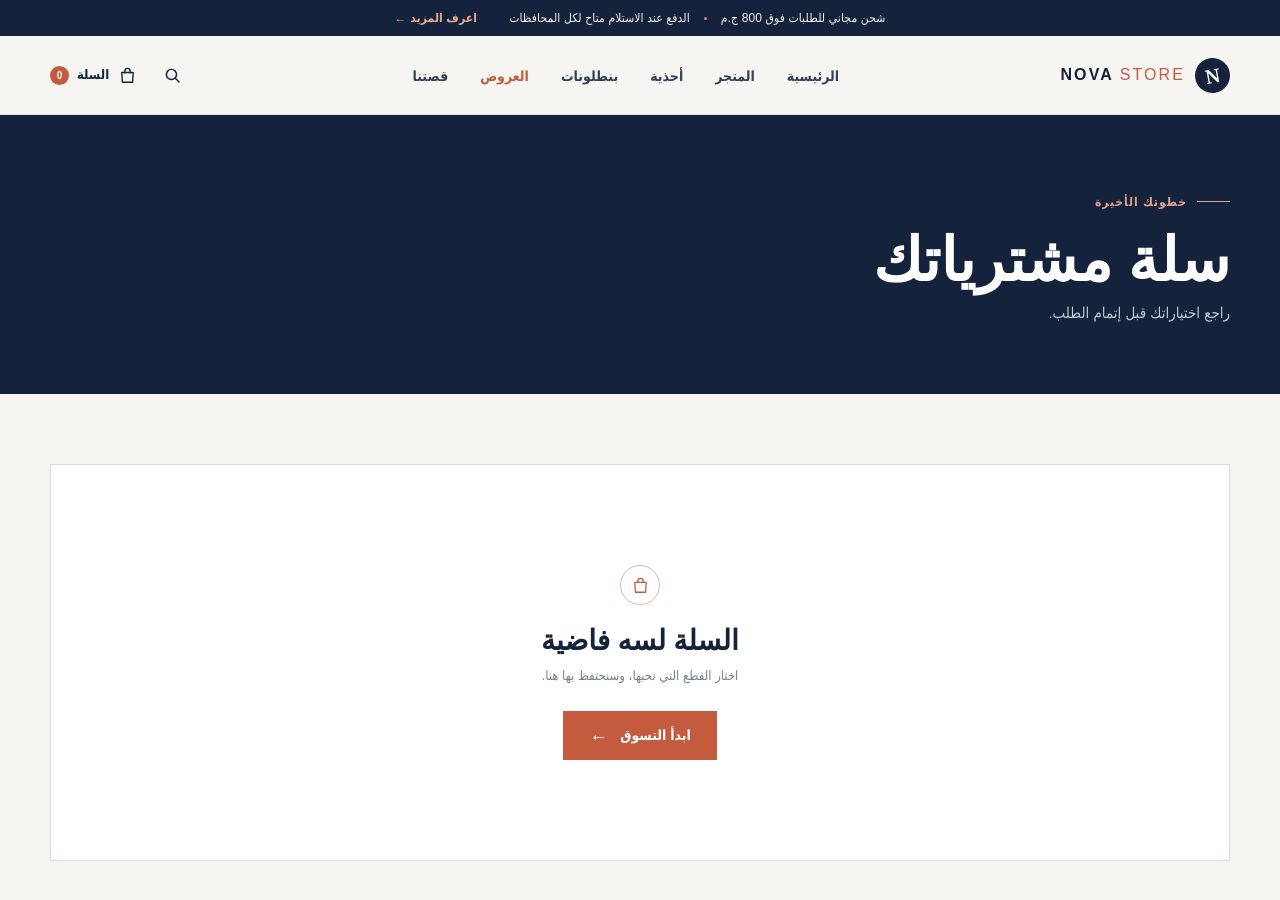
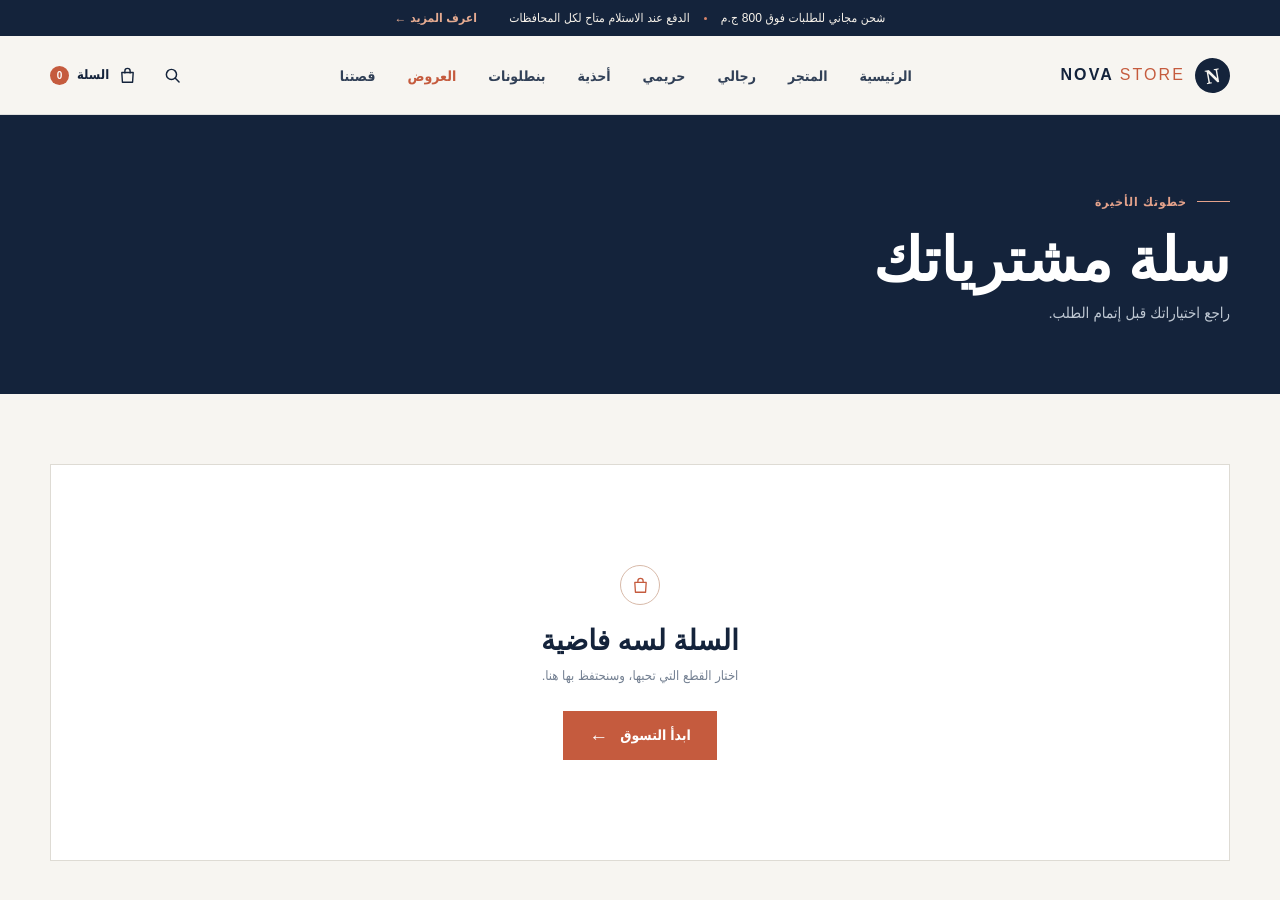
Before and after one commit to khaledmazen357753-ux/nova-store-tmp, a Next.js app: page /cart in a window 1280 px wide. Shown: the top 900 px of the page. Built offline with nearby package versions, Linux system fonts and the light colour scheme.

Commit message:
Add catalog filters and product sorting
Co-authored-by: arena-agent <297053741+arena-agent@users.noreply.github.com>

```diff
--- a/app/components/Navigation.tsx
+++ b/app/components/Navigation.tsx
@@ -47,6 +47,8 @@ export default function Navigation() {
           <div className={`nav-links ${isMenuOpen ? "is-open" : ""}`}>
             <Link href="/" onClick={() => setIsMenuOpen(false)}>الرئيسية</Link>
             <Link href="/products" onClick={() => setIsMenuOpen(false)}>المتجر</Link>
+            <Link href="/products?gender=men" onClick={() => setIsMenuOpen(false)}>رجالي</Link>
+            <Link href="/products?gender=women" onClick={() => setIsMenuOpen(false)}>حريمي</Link>
             <Link href="/products?category=shoes" onClick={() => setIsMenuOpen(false)}>أحذية</Link>
             <Link href="/products?category=pants" onClick={() => setIsMenuOpen(false)}>بنطلونات</Link>
             <Link href="/products?category=offers" onClick={() => setIsMenuOpen(false)} className="nav-sale">العروض</Link>
--- a/app/components/ProductCard.tsx
+++ b/app/components/ProductCard.tsx
@@ -57,8 +57,8 @@ export default function ProductCard({ product }: { product: Product }) {
       </div>
       <div className="product-card-info">
         <div className="product-card-meta">
-          <span>{product.categoryLabel}</span>
-          <span className="rating" aria-label="تقييم 4.9 من 5">★ 4.9</span>
+          <span>{product.brand} · {product.genderLabel}</span>
+          <span className="rating" aria-label={`تقييم ${product.rating} من 5`}>★ {product.rating} ({product.reviewCount})</span>
         </div>
         <Link href={`/product/${product.id}`} className="product-name">{product.name}</Link>
         <p className="product-description">{product.description}</p>
--- a/app/lib/products.ts
+++ b/app/lib/products.ts
@@ -1,3 +1,5 @@
+export type Gender = "men" | "women";
+
 export type Product = {
   id: number;
   name: string;
@@ -6,9 +8,16 @@ export type Product = {
   oldPrice?: number;
   category: "shoes" | "pants";
   categoryLabel: string;
+  gender: Gender;
+  genderLabel: string;
+  brand: string;
   image: string;
   badge?: string;
   sizes?: string[];
+  rating: number;
+  reviewCount: number;
+  salesCount: number;
+  createdAt: string;
 };
 
 export const products: Product[] = [
@@ -20,9 +29,16 @@ export const products: Product[] = [
     oldPrice: 715,
     category: "shoes",
     categoryLabel: "أحذية",
+    gender: "men",
+    genderLabel: "رجالي",
+    brand: "Nova",
     image: "/product-sneaker.png",
     badge: "الأكثر مبيعاً",
     sizes: ["40", "41", "42", "43", "44"],
+    rating: 4.9,
+    reviewCount: 128,
+    salesCount: 340,
+    createdAt: "2026-09-10",
   },
   {
     id: 2,
@@ -32,9 +48,16 @@ export const products: Product[] = [
     oldPrice: 999,
     category: "shoes",
     categoryLabel: "أحذية",
+    gender: "men",
+    genderLabel: "رجالي",
+    brand: "Heritage",
     image: "/product-loafer.png",
     badge: "خصم 20%",
     sizes: ["40", "41", "42", "43"],
+    rating: 4.7,
+    reviewCount: 86,
+    salesCount: 214,
+    createdAt: "2026-08-27",
   },
   {
     id: 3,
@@ -43,9 +66,16 @@ export const products: Product[] = [
     price: 499,
     category: "pants",
     categoryLabel: "بنطلونات",
+    gender: "men",
+    genderLabel: "رجالي",
+    brand: "Urban Form",
     image: "/product-jeans.png",
     badge: "جديد",
     sizes: ["30", "32", "34", "36"],
+    rating: 4.8,
+    reviewCount: 72,
+    salesCount: 176,
+    createdAt: "2026-09-18",
   },
   {
     id: 4,
@@ -54,8 +84,15 @@ export const products: Product[] = [
     price: 699,
     category: "shoes",
     categoryLabel: "أحذية",
+    gender: "women",
+    genderLabel: "حريمي",
+    brand: "Nova",
     image: "/product-sneaker.png",
-    sizes: ["40", "41", "42", "43", "44"],
+    sizes: ["37", "38", "39", "40", "41"],
+    rating: 4.9,
+    reviewCount: 94,
+    salesCount: 198,
+    createdAt: "2026-09-15",
   },
   {
     id: 5,
@@ -65,9 +102,16 @@ export const products: Product[] = [
     oldPrice: 649,
     category: "pants",
     categoryLabel: "بنطلونات",
+    gender: "men",
+    genderLabel: "رجالي",
+    brand: "Urban Form",
     image: "/product-jeans.png",
     badge: "خصم 15%",
     sizes: ["30", "32", "34", "36"],
+    rating: 4.6,
+    reviewCount: 51,
+    salesCount: 143,
+    createdAt: "2026-08-12",
   },
   {
     id: 6,
@@ -76,8 +120,15 @@ export const products: Product[] = [
     price: 999,
     category: "shoes",
     categoryLabel: "أحذية",
+    gender: "men",
+    genderLabel: "رجالي",
+    brand: "Heritage",
     image: "/product-loafer.png",
     sizes: ["40", "41", "42", "43"],
+    rating: 4.5,
+    reviewCount: 38,
+    salesCount: 97,
+    createdAt: "2026-07-29",
   },
   {
     id: 7,
@@ -86,9 +137,16 @@ export const products: Product[] = [
     price: 579,
     category: "pants",
     categoryLabel: "بنطلونات",
+    gender: "women",
+    genderLabel: "حريمي",
+    brand: "Linea",
     image: "/product-jeans.png",
     badge: "جديد",
-    sizes: ["30", "32", "34", "36"],
+    sizes: ["28", "30", "32", "34"],
+    rating: 4.7,
+    reviewCount: 47,
+    salesCount: 121,
+    createdAt: "2026-09-20",
   },
   {
     id: 8,
@@ -97,8 +155,51 @@ export const products: Product[] = [
     price: 629,
     category: "shoes",
     categoryLabel: "أحذية",
+    gender: "women",
+    genderLabel: "حريمي",
+    brand: "Nova",
     image: "/product-sneaker.png",
-    sizes: ["40", "41", "42", "43", "44"],
+    sizes: ["37", "38", "39", "40", "41"],
+    rating: 4.4,
+    reviewCount: 29,
+    salesCount: 83,
+    createdAt: "2026-07-15",
+  },
+  {
+    id: 9,
+    name: "Studio Straight",
+    description: "بنطلون بقصة مستقيمة وحضور هادئ",
+    price: 529,
+    category: "pants",
+    categoryLabel: "بنطلونات",
+    gender: "women",
+    genderLabel: "حريمي",
+    brand: "Linea",
+    image: "/product-jeans.png",
+    sizes: ["28", "30", "32", "34"],
+    rating: 4.8,
+    reviewCount: 63,
+    salesCount: 112,
+    createdAt: "2026-09-05",
+  },
+  {
+    id: 10,
+    name: "City Derby",
+    description: "حذاء رسمي خفيف للمشاوير المهمة",
+    price: 899,
+    oldPrice: 1_049,
+    category: "shoes",
+    categoryLabel: "أحذية",
+    gender: "men",
+    genderLabel: "رجالي",
+    brand: "Maison 24",
+    image: "/product-loafer.png",
+    badge: "خصم 14%",
+    sizes: ["40", "41", "42", "43"],
+    rating: 4.3,
+    reviewCount: 24,
+    salesCount: 68,
+    createdAt: "2026-06-30",
   },
 ];
 
--- a/app/page.tsx
+++ b/app/page.tsx
@@ -18,7 +18,7 @@ function TrustIcon({ type }: { type: "truck" | "shield" | "refresh" }) {
 }
 
 export default function Home() {
-  const featuredProducts = products.slice(0, 4);
+  const featuredProducts = [...products].sort((a, b) => b.salesCount - a.salesCount).slice(0, 4);
 
   return (
     <main>
--- a/app/product/[id]/page.tsx
+++ b/app/product/[id]/page.tsx
@@ -14,7 +14,7 @@ export default async function ProductDetail({ params }: { params: Promise<{ id:
 
   return (
     <main>
-      <section className="page-content section-light"><div className="site-container"><Link href="/products" className="text-link" style={{ margin: "0 0 30px" }}>العودة للمتجر <span>→</span></Link><div className="detail-layout"><div className="detail-image"><Image src={product.image} alt={product.name} fill priority sizes="(max-width: 680px) 100vw, 55vw" /></div><div className="detail-info"><span className="eyebrow">{product.categoryLabel} · Nova Store</span><h1>{product.name}</h1><div className="detail-rating">★★★★★ <span>4.9 · 32 تقييم</span></div><p className="detail-description">{product.description}. تصميم عملي وخامة مريحة، معمول عشان يعيش معك من أول مشوار الصباح لآخر خروجة في اليوم.</p><div className="detail-price">{formatPrice(product.price)} <small>ج.م</small>{product.oldPrice && <del>{formatPrice(product.oldPrice)} ج.م</del>}</div><AddToCartButton product={product} /><div className="detail-benefits"><div><strong>توصيل سريع</strong><span>2–5 أيام عمل</span></div><div><strong>استرجاع سهل</strong><span>خلال 14 يوماً</span></div><div><strong>دفع آمن</strong><span>عند الاستلام</span></div></div></div></div></div></section>
+      <section className="page-content section-light"><div className="site-container"><Link href="/products" className="text-link" style={{ margin: "0 0 30px" }}>العودة للمتجر <span>→</span></Link><div className="detail-layout"><div className="detail-image"><Image src={product.image} alt={product.name} fill priority sizes="(max-width: 680px) 100vw, 55vw" /></div><div className="detail-info"><span className="eyebrow">{product.brand} · {product.genderLabel} · {product.categoryLabel}</span><h1>{product.name}</h1><div className="detail-rating">★★★★★ <span>{product.rating} · {product.reviewCount} تقييم</span></div><p className="detail-description">{product.description}. تصميم عملي وخامة مريحة، معمول عشان يعيش معك من أول مشوار الصباح لآخر خروجة في اليوم.</p><div className="detail-price">{formatPrice(product.price)} <small>ج.م</small>{product.oldPrice && <del>{formatPrice(product.oldPrice)} ج.م</del>}</div><AddToCartButton product={product} /><div className="detail-benefits"><div><strong>توصيل سريع</strong><span>2–5 أيام عمل</span></div><div><strong>استرجاع سهل</strong><span>خلال 14 يوماً</span></div><div><strong>دفع آمن</strong><span>عند الاستلام</span></div></div></div></div></div></section>
       <section className="section section-white"><div className="site-container"><div className="section-heading"><div><span className="eyebrow">قد يعجبك أيضاً</span><h2>قطع تكمل اختيارك</h2></div></div><div className="products-grid">{relatedProducts.map((item) => <ProductCard key={item.id} product={item} />)}</div></div></section>
     </main>
   );
--- a/app/products/page.tsx
+++ b/app/products/page.tsx
@@ -4,30 +4,100 @@ import Link from "next/link";
 import { Suspense, useEffect, useState } from "react";
 import { useSearchParams } from "next/navigation";
 import ProductCard from "../components/ProductCard";
-import { products } from "../lib/products";
+import { products, type Gender } from "../lib/products";
 
 type Category = "all" | "shoes" | "pants" | "offers";
+type SortOption = "newest" | "oldest" | "price-asc" | "price-desc" | "best-selling" | "top-rated";
+
+type FilterKey = "category" | "gender" | "brand" | "sort";
+
+const categoryLabels: Record<Category, string> = { all: "الكل", shoes: "أحذية", pants: "بنطلونات", offers: "العروض" };
+const sortLabels: Record<SortOption, string> = {
+  newest: "مضاف حديثاً",
+  oldest: "الأقدم أولاً",
+  "price-asc": "السعر: من الأرخص للأغلى",
+  "price-desc": "السعر: من الأغلى للأرخص",
+  "best-selling": "الأكثر مبيعاً",
+  "top-rated": "الأعلى تقييماً",
+};
+const brandOptions = Array.from(new Set(products.map((product) => product.brand)));
 
 function ProductsContent() {
   const searchParams = useSearchParams();
   const [selectedCategory, setSelectedCategory] = useState<Category>("all");
+  const [selectedGender, setSelectedGender] = useState<Gender | "all">("all");
+  const [selectedBrand, setSelectedBrand] = useState("all");
+  const [selectedSort, setSelectedSort] = useState<SortOption>("newest");
 
   useEffect(() => {
     const category = searchParams.get("category");
+    const gender = searchParams.get("gender");
+    const brand = searchParams.get("brand");
+    const sort = searchParams.get("sort");
     setSelectedCategory(category === "shoes" || category === "pants" || category === "offers" ? category : "all");
+    setSelectedGender(gender === "men" || gender === "women" ? gender : "all");
+    setSelectedBrand(brand && brandOptions.includes(brand) ? brand : "all");
+    setSelectedSort(sort && Object.keys(sortLabels).includes(sort) ? sort as SortOption : "newest");
   }, [searchParams]);
 
-  const filteredProducts = selectedCategory === "all"
-    ? products
-    : selectedCategory === "offers"
-      ? products.filter((product) => product.oldPrice)
-      : products.filter((product) => product.category === selectedCategory);
-
-  const categoryName = selectedCategory === "shoes" ? "الأحذية" : selectedCategory === "pants" ? "البنطلونات" : selectedCategory === "offers" ? "العروض" : "كل المنتجات";
+  function replaceFilter(key: FilterKey, value: string) {
+    const params = new URLSearchParams(window.location.search);
+    const isDefault = value === "all" || (key === "sort" && value === "newest");
+    if (isDefault) params.delete(key);
+    else params.set(key, value);
+    const query = params.toString();
+    window.history.replaceState(null, "", query ? `/products?${query}` : "/products");
+  }
 
   function setCategory(category: Category) {
     setSelectedCategory(category);
-    window.history.replaceState(null, "", category === "all" ? "/products" : `/products?category=${category}`);
+    replaceFilter("category", category);
+  }
+
+  function setGender(gender: Gender | "all") {
+    setSelectedGender(gender);
+    replaceFilter("gender", gender);
+  }
+
+  function setBrand(brand: string) {
+    setSelectedBrand(brand);
+    replaceFilter("brand", brand);
+  }
+
+  function setSort(sort: SortOption) {
+    setSelectedSort(sort);
+    replaceFilter("sort", sort);
+  }
+
+  const filteredProducts = products.filter((product) => {
+    const matchesCategory = selectedCategory === "all"
+      || (selectedCategory === "offers" ? Boolean(product.oldPrice) : product.category === selectedCategory);
+    const matchesGender = selectedGender === "all" || product.gender === selectedGender;
+    const matchesBrand = selectedBrand === "all" || product.brand === selectedBrand;
+    return matchesCategory && matchesGender && matchesBrand;
+  });
+
+  const sortedProducts = [...filteredProducts].sort((a, b) => {
+    switch (selectedSort) {
+      case "oldest": return a.createdAt.localeCompare(b.createdAt);
+      case "price-asc": return a.price - b.price;
+      case "price-desc": return b.price - a.price;
+      case "best-selling": return b.salesCount - a.salesCount;
+      case "top-rated": return b.rating - a.rating || b.reviewCount - a.reviewCount;
+      case "newest":
+      default: return b.createdAt.localeCompare(a.createdAt);
+    }
+  });
+
+  const categoryName = selectedCategory === "shoes" ? "الأحذية" : selectedCategory === "pants" ? "البنطلونات" : selectedCategory === "offers" ? "العروض" : "كل المنتجات";
+  const genderName = selectedGender === "men" ? "الرجالي" : selectedGender === "women" ? "الحريمي" : "";
+
+  function clearAllFilters() {
+    setSelectedCategory("all");
+    setSelectedGender("all");
+    setSelectedBrand("all");
+    setSelectedSort("newest");
+    window.history.replaceState(null, "", "/products");
   }
 
   return (
@@ -35,20 +105,34 @@ function ProductsContent() {
       <section className="inner-hero">
         <div className="site-container">
           <span className="eyebrow">Nova Store · المجموعة الكاملة</span>
-          <h1>{categoryName}</h1>
-          <p>قطع مختارة بعناية — تصميم مريح، جودة واضحة، وسعر عادل.</p>
+          <h1>{genderName ? `المنتجات ${genderName}` : categoryName}</h1>
+          <p>اختار القسم والبرند والترتيب المناسب لك — ووصل لاختيارك في ثواني.</p>
         </div>
       </section>
       <section className="page-content section-light">
         <div className="site-container">
-          <div className="filter-row" aria-label="تصنيفات المنتجات">
-            {(["all", "shoes", "pants", "offers"] as Category[]).map((category) => {
-              const labels: Record<Category, string> = { all: "الكل", shoes: "أحذية", pants: "بنطلونات", offers: "العروض" };
-              return <button type="button" key={category} className={`filter-button ${selectedCategory === category ? "active" : ""}`} onClick={() => setCategory(category)}>{labels[category]}</button>;
-            })}
-            <span style={{ marginInlineStart: "auto", color: "var(--muted)", fontSize: "12px" }}>{filteredProducts.length} منتجات</span>
+          <div className="catalog-toolbar">
+            <div className="catalog-filter-block">
+              <span className="filter-label">القسم</span>
+              <div className="filter-chips" aria-label="تصنيفات المنتجات">
+                {(Object.keys(categoryLabels) as Category[]).map((category) => <button type="button" key={category} className={`filter-button ${selectedCategory === category ? "active" : ""}`} onClick={() => setCategory(category)}>{categoryLabels[category]}</button>)}
+              </div>
+            </div>
+            <div className="catalog-filter-block">
+              <span className="filter-label">الجنس</span>
+              <div className="filter-chips" aria-label="تصنيف المنتجات حسب الجنس">
+                <button type="button" className={`filter-button ${selectedGender === "all" ? "active" : ""}`} onClick={() => setGender("all")}>الكل</button>
+                <button type="button" className={`filter-button ${selectedGender === "men" ? "active" : ""}`} onClick={() => setGender("men")}>رجالي</button>
+                <button type="button" className={`filter-button ${selectedGender === "women" ? "active" : ""}`} onClick={() => setGender("women")}>حريمي</button>
+              </div>
+            </div>
+            <div className="catalog-selects">
+              <label className="catalog-select-label">البرند<select value={selectedBrand} onChange={(event) => setBrand(event.target.value)} aria-label="اختيار البرند"><option value="all">كل البرندات</option>{brandOptions.map((brand) => <option value={brand} key={brand}>{brand}</option>)}</select></label>
+              <label className="catalog-select-label">ترتيب حسب<select value={selectedSort} onChange={(event) => setSort(event.target.value as SortOption)} aria-label="ترتيب المنتجات">{Object.entries(sortLabels).map(([value, label]) => <option value={value} key={value}>{label}</option>)}</select></label>
+            </div>
           </div>
-          {filteredProducts.length ? <div className="products-grid">{filteredProducts.map((product) => <ProductCard key={product.id} product={product} />)}</div> : <div className="empty-state">لا توجد منتجات في هذا القسم حالياً.</div>}
+          <div className="catalog-results-bar"><span>{sortedProducts.length} منتجات</span>{(selectedGender !== "all" || selectedBrand !== "all" || selectedCategory !== "all") && <button type="button" className="clear-filters" onClick={clearAllFilters}>مسح الفلاتر ×</button>}<span className="active-sort">{sortLabels[selectedSort]}</span></div>
+          {sortedProducts.length ? <div className="products-grid">{sortedProducts.map((product) => <ProductCard key={product.id} product={product} />)}</div> : <div className="empty-state">لا توجد منتجات بهذه الاختيارات حالياً. جرّب تغيير الفلاتر.</div>}
           <div style={{ textAlign: "center", marginTop: "64px" }}><Link href="/" className="text-link">العودة للرئيسية <span>←</span></Link></div>
         </div>
       </section>
```
Also changed, not shown: app/globals.css (+23 -0 lines).
